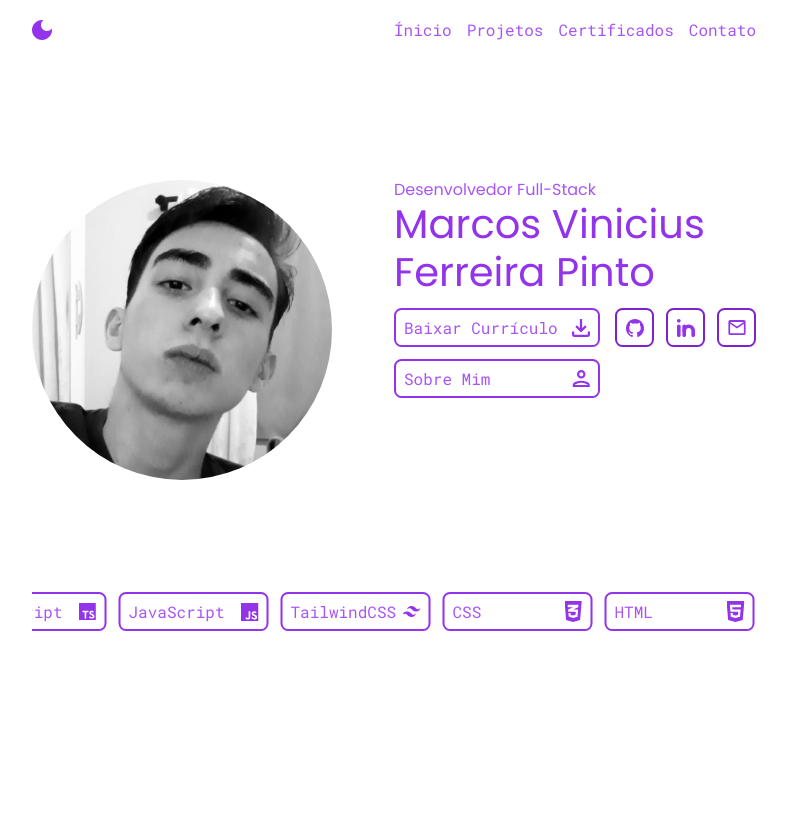
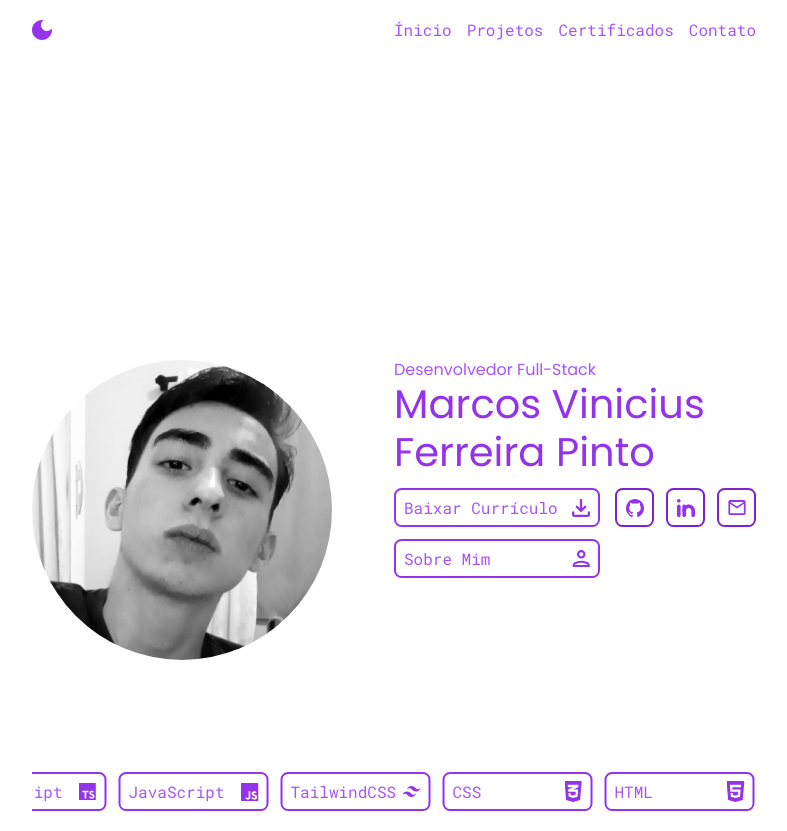
Before and after one commit to MarcosFerreira2024/portfolio, a Next.js app: page / in a window 1280 px wide. Shown: the whole page, without its empty margins (246-1033 px from the left). Before the commit the page ends 800 px from the top, so only its background shows below. Built offline with nearby package versions, Linux system fonts and the light colour scheme.

Commit message:
container global

```diff
--- a/src/app/layout.tsx
+++ b/src/app/layout.tsx
@@ -28,7 +28,9 @@ export default function RootLayout({
           defaultTheme="system"
         >
           <Header />
-          {children}
+          <div className="md:pt-[180px] max-w-container text-subtitle mx-auto pt-[120px]">
+            {children}
+          </div>
         </ThemeProvider>
       </body>
     </html>
```
